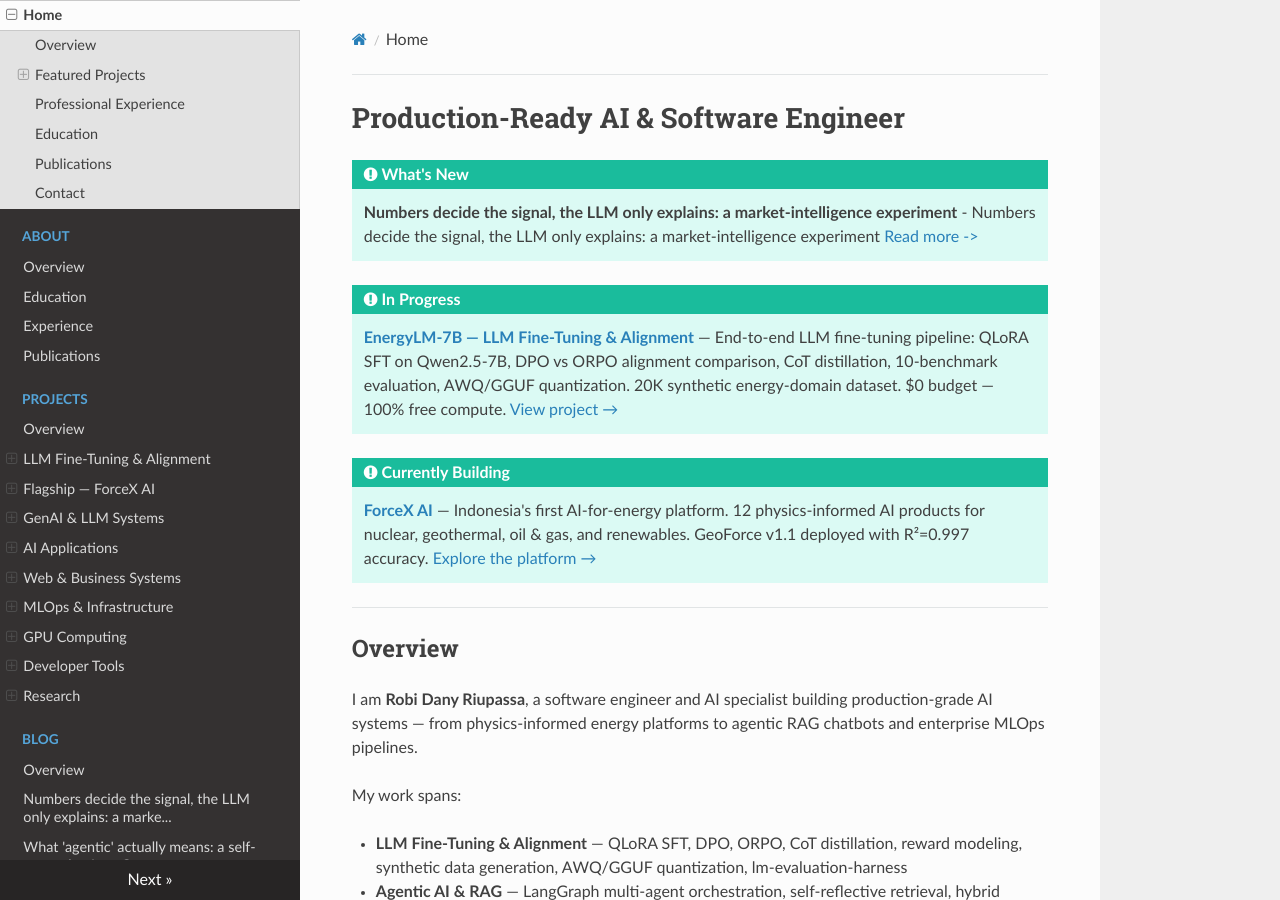
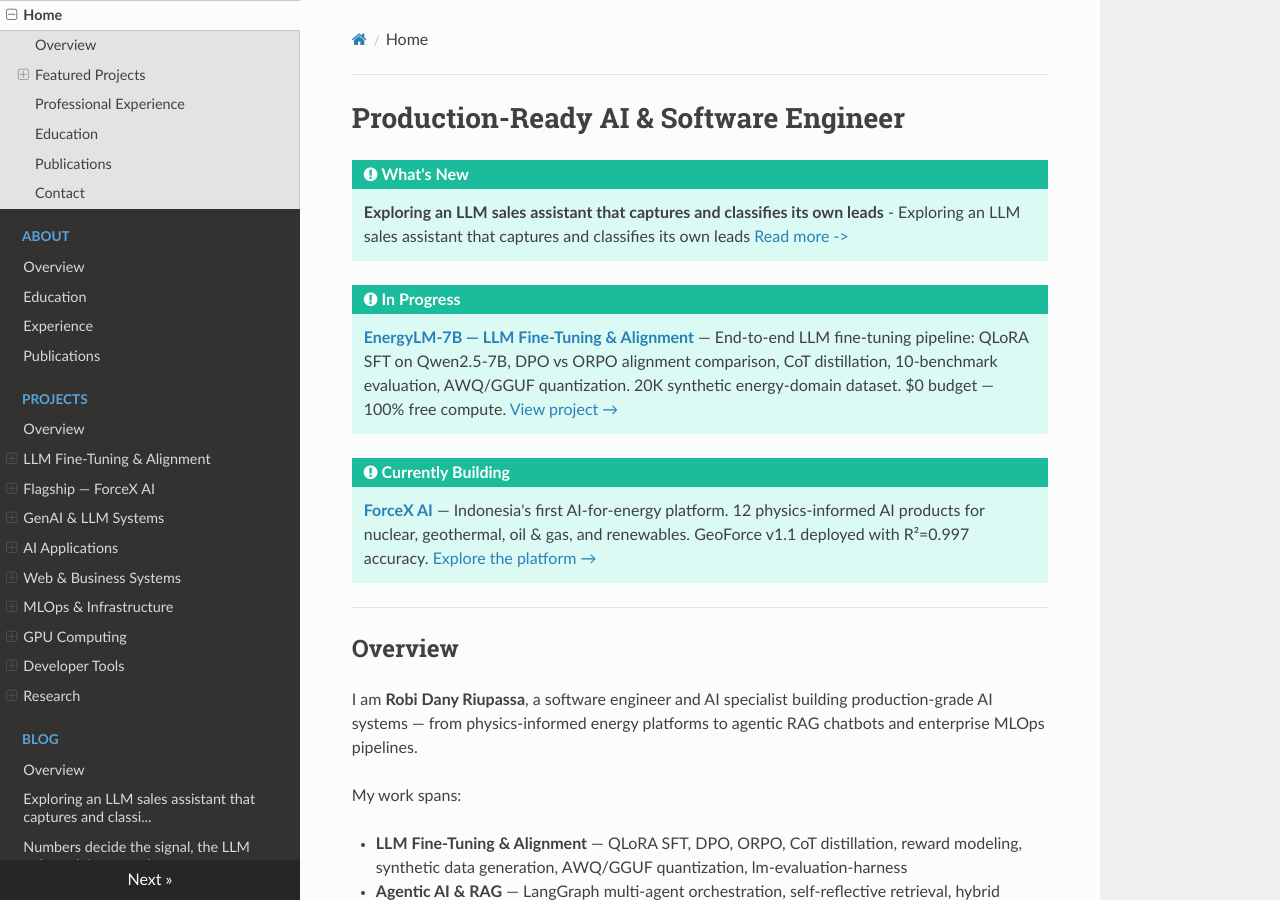
Before and after one commit to robiriu/robiriu.github.io, an MkDocs documentation site: the page built from docs/index.md, in a window 1280 px wide and 900 px high. Built offline with MkDocs 1.6.1, drawn with Linux system fonts in a browser that asks for light colours; nearby versions of some CDN libraries.

Commit message:
feat(blog): add "Exploring an LLM sales assistant that captures and classifies its own leads"
Co-Authored-By: Porto Agent <porto-agent@automated>

```diff
--- a/docs/index.md
+++ b/docs/index.md
@@ -1,8 +1,9 @@
 # Production-Ready AI & Software Engineer
 
 !!! tip "What's New"
-    **Numbers decide the signal, the LLM only explains: a market-intelligence experiment** - Numbers decide the signal, the LLM only explains: a market-intelligence experiment
-    [Read more ->](blog/2026-06-22-numbers-decide-the-signal-the-llm-only-explains-a-.md)
+    **Exploring an LLM sales assistant that captures and classifies its own leads** - Exploring an LLM sales assistant that captures and classifies its own leads
+    [Read more ->](blog/2026-06-22-exploring-an-llm-sales-assistant-that-captures-and.md)
+
 
 
 
--- a/mkdocs.yml
+++ b/mkdocs.yml
@@ -58,6 +58,7 @@
           - Recommendation Systems: projects/recommendation-systems-research.md
   - Blog:
       - Overview: blog/index.md
+      - "Exploring an LLM sales assistant that captures and classi...": blog/2026-06-22-exploring-an-llm-sales-assistant-that-captures-and.md
       - "Numbers decide the signal, the LLM only explains: a marke...": blog/2026-06-22-numbers-decide-the-signal-the-llm-only-explains-a-.md
       - "What 'agentic' actually means: a self-correcting LangGrap...": blog/2026-06-22-what-agentic-actually-means-a-self-correcting-lang.md
       - "A RAG experiment: can a knowledge base write its own Link...": blog/2026-06-22-a-rag-experiment-can-a-knowledge-base-write-its-ow.md
```
Also changed, not shown: docs/blog/2026-06-22-exploring-an-llm-sales-assistant-that-captures-and.md (added, +27 -0 lines).
